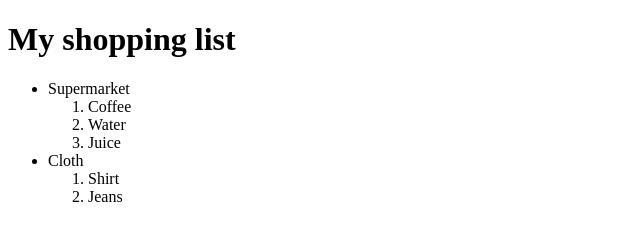
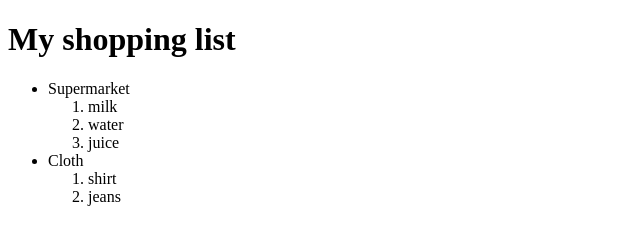
Before and after one commit to rayahazi/FullStack-B-2020, a plain HTML site: page 02-Lesson/03_nested list.html in a window 1280 px wide. Shown: the full height of the page, 0-640 px from the left. Drawn offline with Linux system fonts and the light colour scheme.

Commit message:
Update 03_nested list.html

```diff
--- a/02-Lesson/03_nested list.html
+++ b/02-Lesson/03_nested list.html
@@ -10,25 +10,19 @@
     <h1>My shopping list</h1>
 
     <ul>
-
-        <li>
-            Supermarket
+        <li>Supermarket
             <ol>
-            <li>Coffee</li>
-            <li>Water</li>
-            <li>Juice</li>
+                <li>milk</li>
+                <li>water</li>
+                <li>juice</li>
             </ol>
         </li>
-
-    <li>
-        Cloth
+        <li>Cloth
             <ol>
-        <li>Shirt</li>
-        <li>Jeans</li>
+                <li>shirt</li>
+                <li>jeans</li>
             </ol>
         </li>
-
-
 
     </ul>
 </body>
```
Lines whose indentation alone changed are shown as unchanged.
